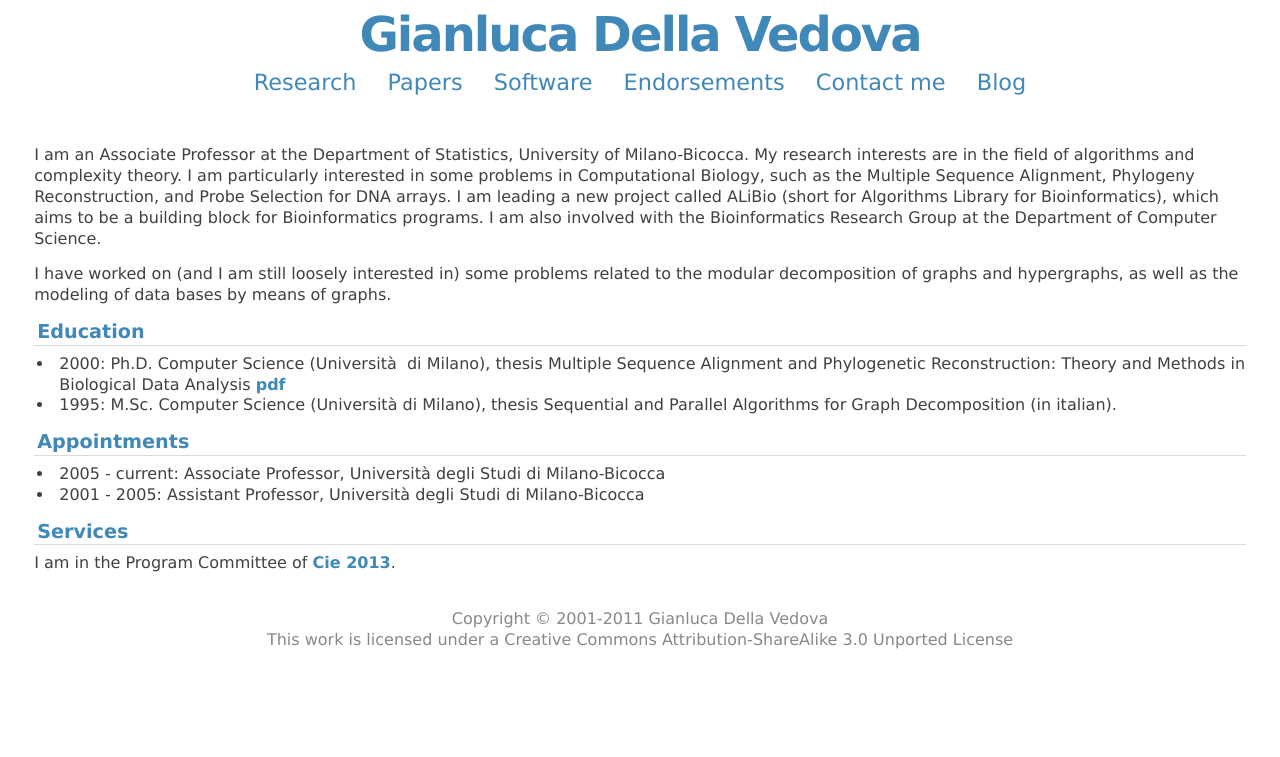
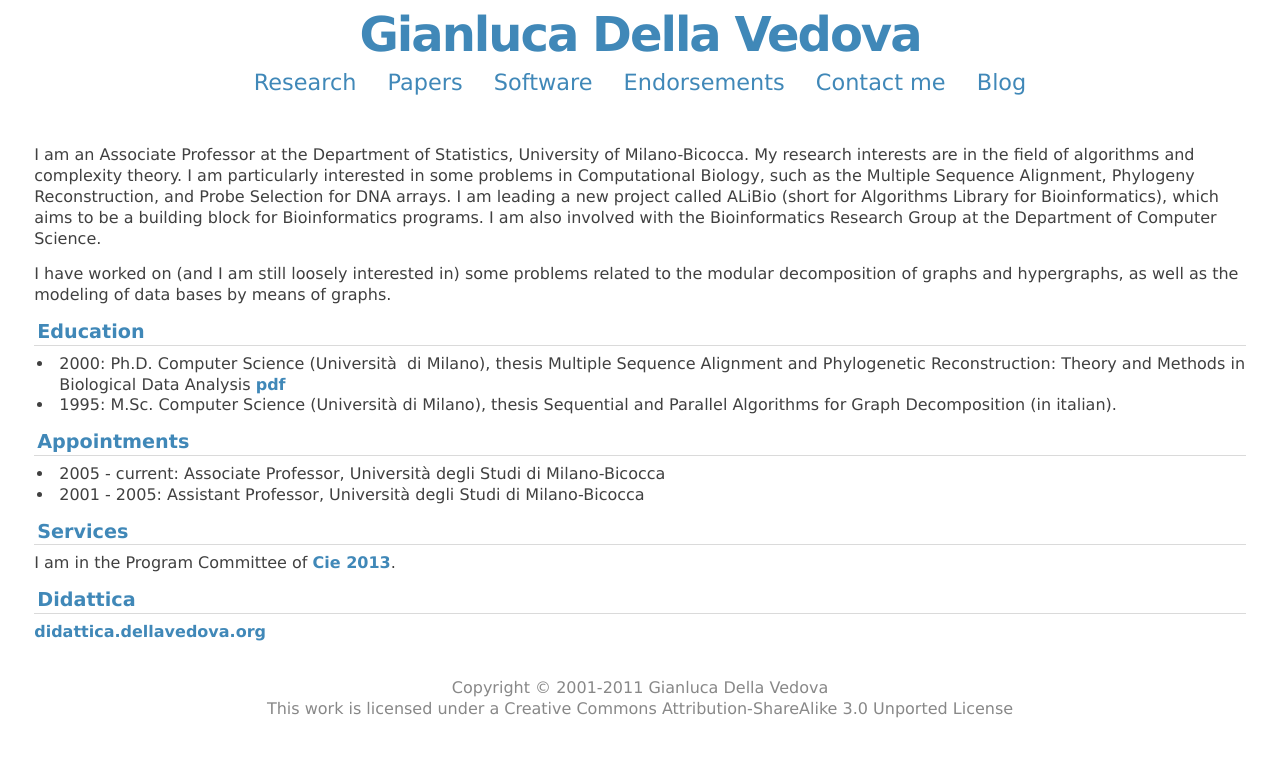
Before and after one commit to gdv/gianluca.dellavedova.org, a Jekyll site: the page built from index.md, in a window 1280 px wide. Shown: the top 757 px of the page. Built offline with Jekyll 4.4.1, drawn with Linux system fonts in a browser that asks for light colours; Markdown is read by kramdown in place of the engine named in the settings.

Commit message:
Added link to teaching

```diff
--- a/index.md
+++ b/index.md
@@ -35,3 +33,7 @@ modeling of data bases by means of graphs.
 
 
 I am in the Program Committee of [Cie 2013](http://www.illc.uva.nl/CiE/index.php?page=22_7).
+
+### Didattica
+
+[didattica.dellavedova.org](http://didattica.dellavedova.org)
```
Also changed, not shown: other parts of index.md (+0 -2 lines).
